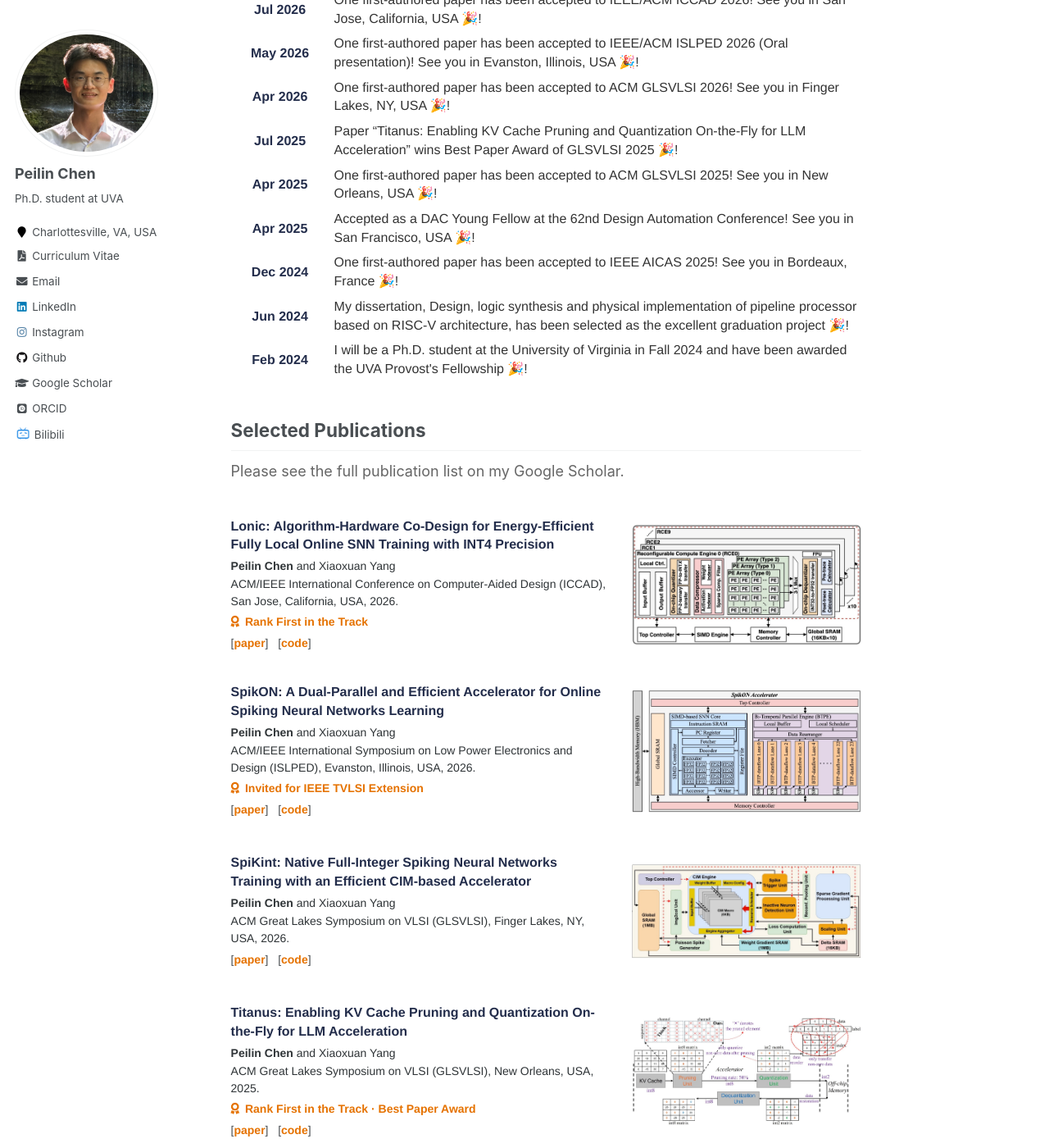
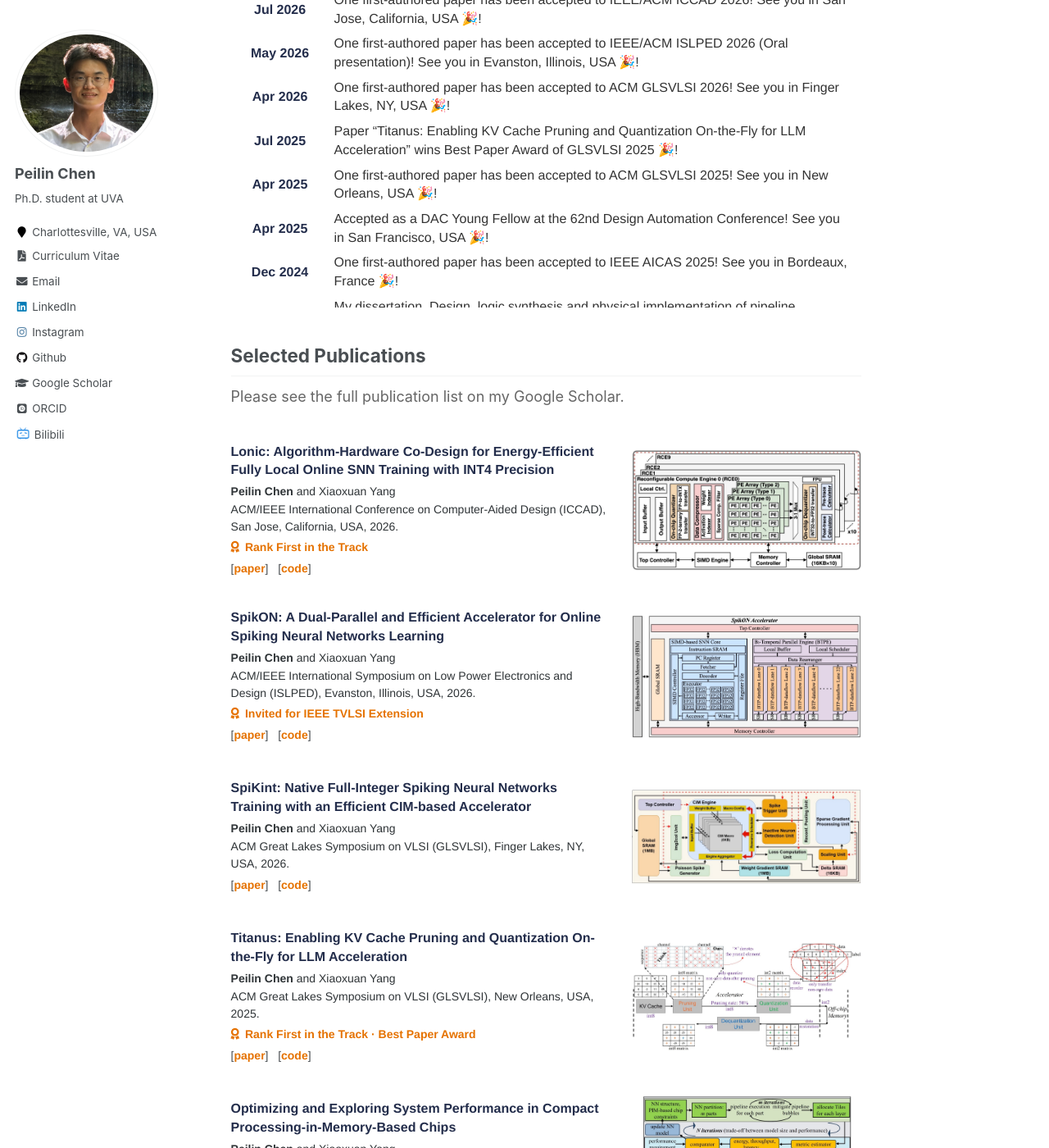
Before and after one commit to peilin-chen/peilin-chen.github.io, a Jekyll site: the page built from _pages/about.md, in a window 1280 px wide and 1400 px high, scrolled down 515 px. Shown: the whole window at 82% size. Built offline with Jekyll 4.4.1, drawn with Linux system fonts in a browser that asks for light colours; some web fonts are replaced; part of the change alters nothing that is shown.

Commit message:
Enhance news list with custom scrollbar styles
Add custom scrollbar styles for news list

```diff
--- a/_pages/about.md
+++ b/_pages/about.md
@@ -325,10 +325,35 @@ During his undergraduate, he worked with Prof. Kang Li on designing the 64-bit p
     text-decoration: underline;
 }
 
-
-.news-list {
+  .news-list {
     margin-top: 8px;
     margin-bottom: 32px;
+
+    max-height: 390px;
+    overflow-y: auto;
+    overflow-x: hidden;
+
+    padding-right: 10px;
+
+    scrollbar-width: thin;
+    scrollbar-color: #b8bec7 transparent;
+}
+
+  .news-list::-webkit-scrollbar {
+    width: 6px;
+}
+
+.news-list::-webkit-scrollbar-track {
+    background: transparent;
+}
+
+.news-list::-webkit-scrollbar-thumb {
+    background: #b8bec7;
+    border-radius: 10px;
+}
+
+.news-list::-webkit-scrollbar-thumb:hover {
+    background: #8c939d;
 }
 
 .news-row {
```
